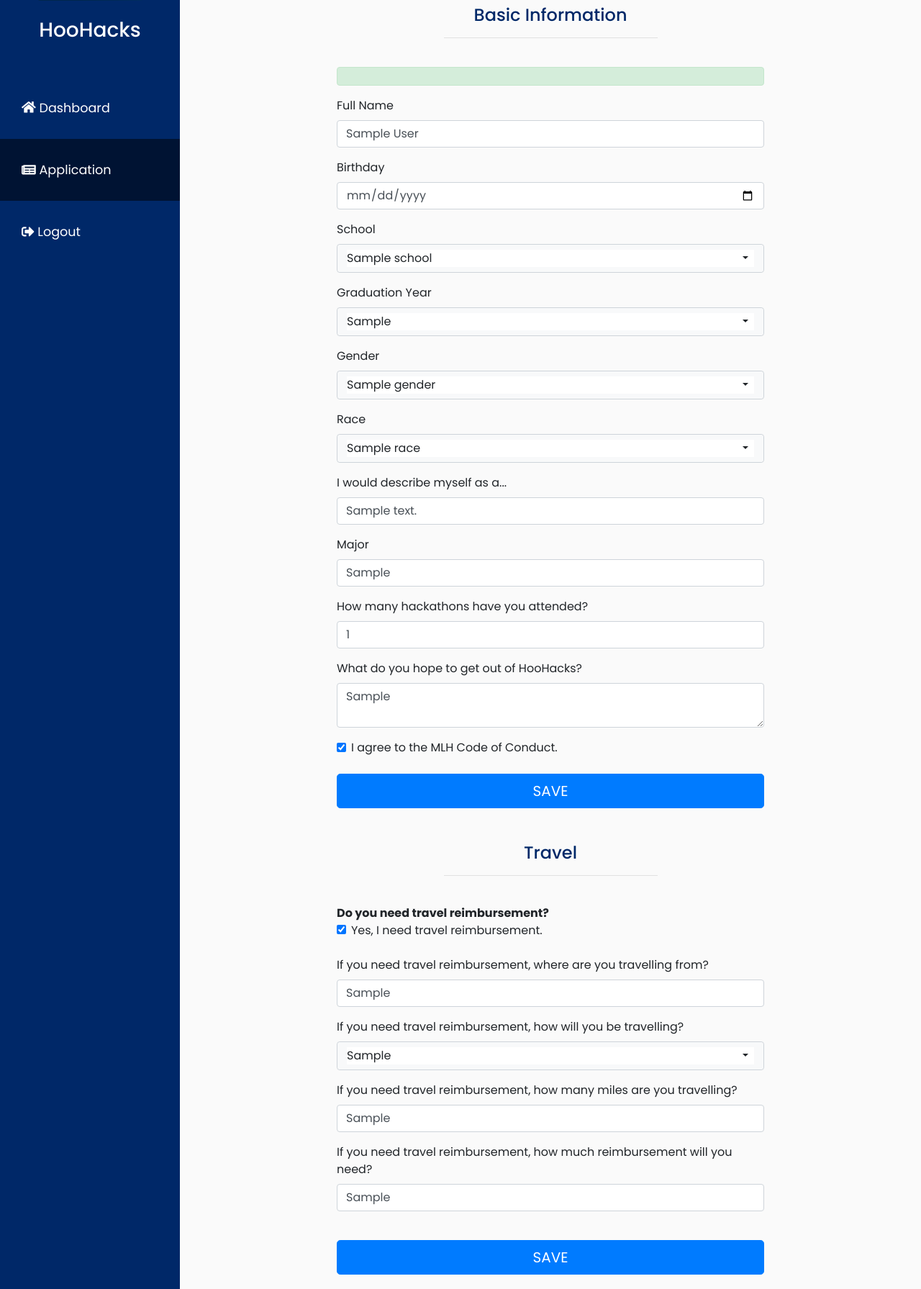
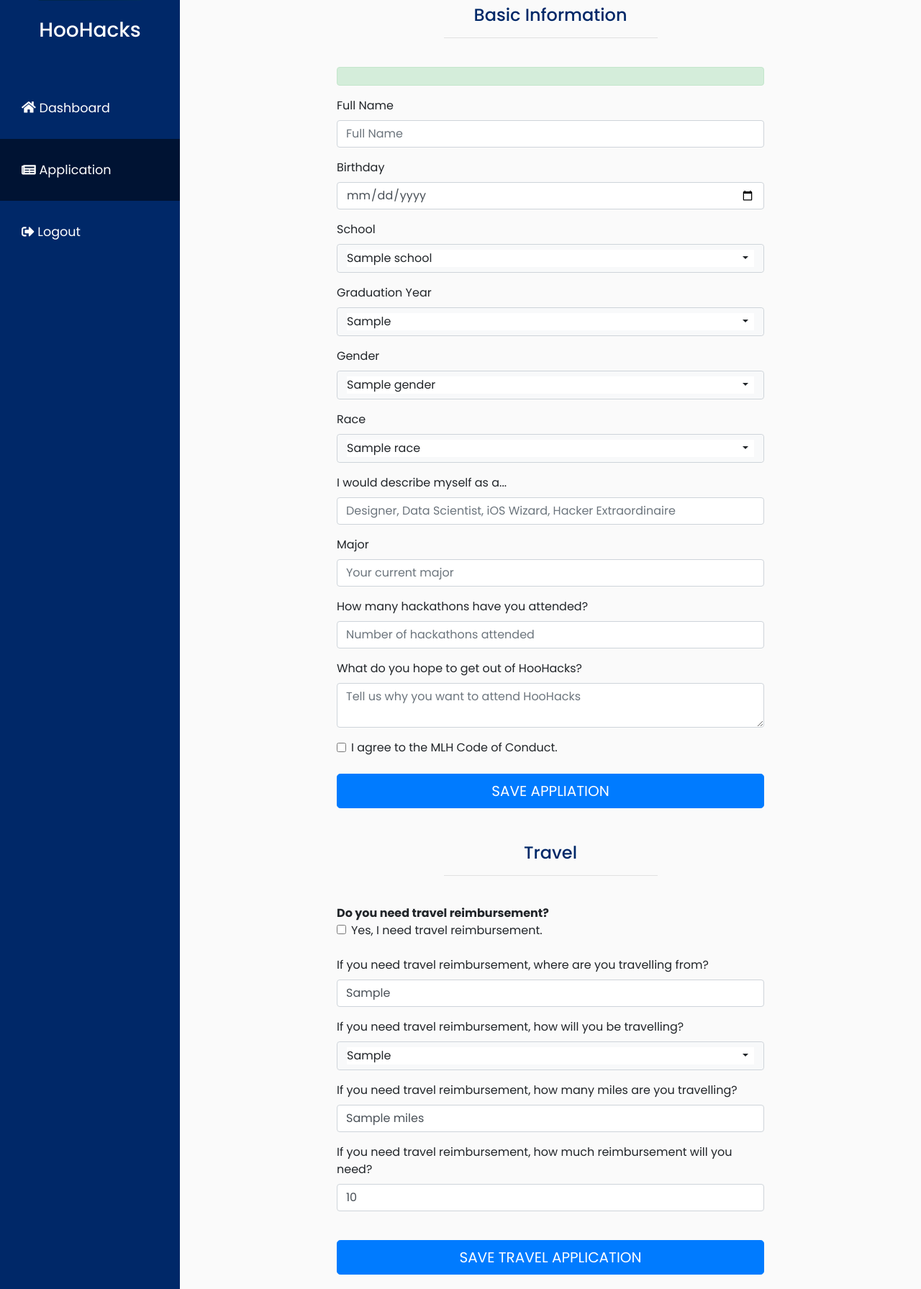
Before and after one commit to rithik/HackX, a Flask app: template templates/application.html in a window 1280 px wide. Shown: the part 166-1957 px from the top of the page at 72% size. Run offline with Flask 2, Linux system fonts and the light colour scheme; tables that the repository leaves empty hold one stand-in row (Sample ...); the template is opened without the code that fills it: values named after a table or form of the project are taken from there, most other values are stand-ins (such as "Sample title", 1, 10 or a date in 2020); some libraries are stand-ins or nearby versions.

Commit message:
Move application into its own model

```diff
--- a/app.py
+++ b/app.py
@@ -48,7 +48,7 @@ except:
 db = SQLAlchemy(app)
 migrate = Migrate(app, db)
 
-from models import User
+from models import User, Application
 
 def get_user(request):
     login_hash = request.cookies.get('login_hash')
@@ -56,6 +56,18 @@ def get_user(request):
     if u.count() == 0:
         return False
     return u.first()
+
+def get_application(request):
+    login_hash = request.cookies.get('login_hash')
+    u = User.query.filter_by(hash=login_hash)
+    if u.count() == 0:
+        return False
+    user = u.first()
+    email = user.email
+    a = Application.query.filter_by(email=email)
+    if u.count() == 0:
+        return False
+    return a.first()
 
 @app.route('/logout', methods=["GET", "POST"])
 def logout():
@@ -73,9 +85,18 @@ def login_page():
             return render_template("login_page.html", message="None")
     else:
         if request.form.get('button-type') == "register":
+            email = request.form['email']
+            f = User.query.filter_by(email=email)
+            if not f.count() == 0:
+                return render_template("login_page.html", message="There is already an account found with this email address!")
+            a = Application()
+            a.email = email
+            db.session.add(a)
             u = User()
-            u.email = request.form['email']
+            u.email = email
             u.password = generate_password_hash(request.form['password'])
+            u.is_hacker = True
+            u.application_id = a.id
             db.session.add(u)
             db.session.commit()
             return render_template("login_page.html", message="User created!")
@@ -97,18 +118,20 @@ def login_page():
 @app.route('/dashboard', methods=["GET", "POST"])
 def dashboard():
     u = get_user(request)
-    if not u:
-        return redirect("/")
-    return render_template("dashboard.html", user=u,
-        submission_deadline=settings.APPLICATION_SUBMISSION_DEADLINE.strftime("%B %d, %Y %I:%M:%S %Z"))
+    a = get_application(request)
+    if not u or not a:
+        return redirect("/logout")
+    return render_template("dashboard.html", user=u, app=a,
+        submission_deadline=settings.APPLICATION_SUBMISSION_DEADLINE_FMT)
 
 @app.route('/application', methods=["GET", "POST"])
 def application():
     u = get_user(request)
+    a = get_application(request)
     if not u:
-        return redirect("/")
+        return redirect("/logout")
     if not request.method == "POST":
-        return render_template("application.html", user=u,
+        return render_template("application.html", user=u, app=a,
             schools=settings.SCHOOLS, genders=settings.GENDERS,
             races=settings.RACES, grad_year=settings.GRADUATION_YEARS,
             travel_methods=settings.TRAVEL_METHODS, msg="")
@@ -121,16 +144,16 @@ def application():
             miles = request.form.get('miles', '')
             cost = request.form.get('cost', '')
             if travel == "on":
-                u.travel = True
-                u.where_from = where_from
-                u.travel_method = travel_method
-                u.miles = miles
-                u.cost = cost
+                a.travel = True
+                a.where_from = where_from
+                a.travel_method = travel_method
+                a.miles = miles
+                a.cost = cost
             else:
-                u.travel = False
-            db.session.add(u)
+                a.travel = False
+            db.session.add(a)
             db.session.commit()
-            return render_template("application.html", user=u,
+            return render_template("application.html", user=u,app=a,
                 schools=settings.SCHOOLS, genders=settings.GENDERS,
                 races=settings.RACES, grad_year=settings.GRADUATION_YEARS,
                 travel_methods=settings.TRAVEL_METHODS,
@@ -146,24 +169,24 @@ def application():
         hackathons = request.form.get('hackathons', '')
         why = request.form.get('why', '')
         mlh = request.form.get('mlh', '')
-        u.full_name = full_name
-        u.birthday = birthday
-        u.school = school
-        u.grad_year = grad_year
-        u.gender = gender
-        u.race = race
-        u.describe = describe
-        u.major = major
-        u.hackathons = hackathons
-        u.why = why
+        a.full_name = full_name
+        a.birthday = birthday
+        a.school = school
+        a.grad_year = grad_year
+        a.gender = gender
+        a.race = race
+        a.describe = describe
+        a.major = major
+        a.hackathons = hackathons
+        a.why = why
         if mlh == "on":
-            u.mlh_rules = True
+            a.mlh_rules = True
         else:
-            u.mlh_rules = False
-        u.app_complete = True
-        db.session.add(u)
+            a.mlh_rules = False
+        a.app_complete = True
+        db.session.add(a)
         db.session.commit()
-        return render_template("application.html", user=u,
+        return render_template("application.html", user=u, app=a,
             schools=settings.SCHOOLS, genders=settings.GENDERS,
             races=settings.RACES, grad_year=settings.GRADUATION_YEARS,
             travel_methods=settings.TRAVEL_METHODS,
--- a/settings.py
+++ b/settings.py
@@ -12,6 +12,7 @@ EVENT_NAME = "HooHacks"
 
 tz = timezone('US/Eastern')
 APPLICATION_SUBMISSION_DEADLINE = tz.localize(datetime.datetime(2019, 4, 30, 23, 59, 59, 0))
+APPLICATION_SUBMISSION_DEADLINE_FMT = APPLICATION_SUBMISSION_DEADLINE.strftime("%B %d, %Y %I:%M:%S %Z")
 
 SCHOOLS = []
 GRADUATION_YEARS = [2019, 2020, 2021, 2022, 2023, 2024]
@@ -23,5 +24,5 @@ TRAVEL_METHODS = ["Car", "Bus", "Train", "Airplane", "Other"]
 
 f = open("schools.csv", "r")
 for school in f:
-    SCHOOLS.append(school)
+    SCHOOLS.append(school.strip())
 f.close()
--- a/templates/application.html
+++ b/templates/application.html
@@ -79,13 +79,13 @@
                 {% endif %}
              <div class="form-group">
                <label for="full-name">Full Name</label>
-               <input type="name" required class="form-control" id="full-name" {% if user.app_complete %} value="{{ user.full_name }}" {% endif %} placeholder="Full Name" name="full-name">
+               <input type="name" required class="form-control" id="full-name" {% if app.app_complete %} value="{{ app.full_name }}" {% endif %} placeholder="Full Name" name="full-name">
              </div>
 
              <div class="form-group">
                <label for="date">Birthday</label>
                <br/>
-                  <input type="date" required class="form-control" id="date" {% if user.app_complete %} value="{{ user.birthday }}" {% endif %} name="birthday">
+                  <input type="date" required class="form-control" id="date" {% if app.app_complete %} value="{{ app.birthday }}" {% endif %} name="birthday">
               </div>
 
              <div class="form-group">
@@ -93,7 +93,10 @@
                <br/>
                <select name="school" id="school" required class="selectpicker" data-live-search="true" data-width="100%">
                   {% for s in schools %}
-                    <option value="{{s}}" {% if s == user.school %} selected {% endif %}>{{ s }}</option>
+                    <script>
+                        console.log('{{s}}');
+                    </script>
+                    <option value="{{s}}" {% if s == app.school %} selected {% endif %}>{{ s }}</option>
                   {% endfor %}
                 </select>
              </div>
@@ -103,7 +106,7 @@
                <br/>
                  <select name="grad-year" required class="selectpicker" data-width="100%">
                      {% for s in grad_year %}
-                       <option value="{{s}}" {% if s == user.grad_year %} selected {% endif %}>{{ s }}</option>
+                       <option value="{{s}}" {% if s == app.grad_year %} selected {% endif %}>{{ s }}</option>
                      {% endfor %}
                   </select>
               </div>
@@ -113,7 +116,7 @@
                 <br/>
                   <select name="gender" required class="selectpicker" data-width="100%">
                       {% for s in genders %}
-                        <option value="{{s}}" {% if s == user.gender %} selected {% endif %}>{{ s }}</option>
+                        <option value="{{s}}" {% if s == app.gender %} selected {% endif %}>{{ s }}</option>
                       {% endfor %}
                    </select>
                </div>
@@ -123,7 +126,7 @@
                  <br/>
                    <select name="race" required class="selectpicker" data-width="100%">
                        {% for s in races %}
-                         <option value="{{s}}" {% if s == user.race %} selected {% endif %}>{{ s }}</option>
+                         <option value="{{s}}" {% if s == app.race %} selected {% endif %}>{{ s }}</option>
                        {% endfor %}
                     </select>
                 </div>
@@ -131,35 +134,35 @@
                 <div class="form-group">
                   <label for="describe">I would describe myself as a...</label>
                   <br/>
-                     <input type="text" required class="form-control" id="describe" {% if user.app_complete %} value="{{ user.describe }}" {% endif %} placeholder="Designer, Data Scientist, iOS Wizard, Hacker Extraordinaire" name="describe">
+                     <input type="text" required class="form-control" id="describe" {% if app.app_complete %} value="{{ app.describe }}" {% endif %} placeholder="Designer, Data Scientist, iOS Wizard, Hacker Extraordinaire" name="describe">
                  </div>
 
                  <div class="form-group">
                    <label for="major">Major</label>
                    <br/>
-                      <input type="text" required class="form-control" id="major" {% if user.app_complete %} value="{{ user.major }}" {% endif %} placeholder="Your current major" name="major">
+                      <input type="text" required class="form-control" id="major" {% if app.app_complete %} value="{{ app.major }}" {% endif %} placeholder="Your current major" name="major">
                   </div>
 
                   <div class="form-group">
                     <label for="hackathons">How many hackathons have you attended?</label>
                     <br/>
-                       <input type="number" required class="form-control" id="hackathons" {% if user.app_complete %} value="{{ user.hackathons }}" {% endif %} placeholder="Number of hackathons attended" name="hackathons">
+                       <input type="number" required class="form-control" id="hackathons" {% if app.app_complete %} value="{{ app.hackathons }}" {% endif %} placeholder="Number of hackathons attended" name="hackathons">
                    </div>
 
                    <div class="form-group">
                      <label for="why">What do you hope to get out of HooHacks?</label>
                      <br/>
-                        <textarea required class="form-control" id="why" placeholder="Tell us why you want to attend HooHacks" name="why">{% if user.app_complete %}{{ user.why }}{% endif %}</textarea>
+                        <textarea required class="form-control" id="why" placeholder="Tell us why you want to attend HooHacks" name="why">{% if app.app_complete %}{{ app.why }}{% endif %}</textarea>
                     </div>
 
                 <div class="form-check">
-                   <input required type="checkbox" class="form-check-input" name="mlh" {% if user.mlh_rules %} checked {% endif %} id="exampleCheck1">
+                   <input required type="checkbox" class="form-check-input" name="mlh" {% if app.mlh_rules %} checked {% endif %} id="exampleCheck1">
                    <label class="form-check-label" for="exampleCheck1">I agree to the <a href="https://static.mlh.io/docs/mlh-code-of-conduct.pdf" target="_blank">MLH Code of Conduct</a>.</label>
                  </div>
 
                  <br/>
 
-              <button class="btn btn-lg btn-primary btn-block text-uppercase" name="button-type" value="application">Save</button>
+              <button class="btn btn-lg btn-primary btn-block text-uppercase" name="button-type" value="application">Save Appliation</button>
             </form>
 
             <br/>
@@ -175,13 +178,13 @@
             <b>Do you need travel reimbursement?</b>
 
             <div class="form-check">
-               <input type="checkbox" class="form-check-input" name="travel" {% if user.travel %} checked {% endif %} id="exampleCheck2">
+               <input type="checkbox" class="form-check-input" name="travel" {% if app.travel %} checked {% endif %} id="exampleCheck2">
                <label class="form-check-label" for="exampleCheck2">Yes, I need travel reimbursement.</label>
              </div>
              <br/>
              <div class="form-group">
                <label for="where-from">If you need travel reimbursement, where are you travelling from?</label>
-               <input type="name" class="form-control" id="where-from" {% if user.where_from %} value="{{ user.where_from }}" {% endif %} placeholder="Where are you travelling from?" name="where-from">
+               <input type="name" class="form-control" id="where-from" {% if app.where_from %} value="{{ app.where_from }}" {% endif %} placeholder="Where are you travelling from?" name="where-from">
              </div>
 
              <div class="form-group">
@@ -189,7 +192,7 @@
                <br/>
                <select name="travel-method" id="travel-method" required class="selectpicker" data-live-search="true" data-width="100%">
                   {% for s in travel_methods %}
-                    <option value="{{s}}" {% if s == user.travel_method %} selected {% endif %}>{{ s }}</option>
+                    <option value="{{s}}" {% if s == app.travel_method %} selected {% endif %}>{{ s }}</option>
                   {% endfor %}
                 </select>
              </div>
@@ -197,17 +200,17 @@
                 <div class="form-group">
                   <label for="miles">If you need travel reimbursement, how many miles are you travelling?</label>
                   <br/>
-                     <input type="text" class="form-control" id="miles" {% if user.miles %} value="{{ user.miles }}" {% endif %} placeholder="Number of miles" name="miles">
+                     <input type="text" class="form-control" id="miles" {% if app.miles %} value="{{ app.miles }}" {% endif %} placeholder="Number of miles" name="miles">
                  </div>
 
                  <div class="form-group">
                    <label for="cost">If you need travel reimbursement, how much reimbursement will you need?</label>
                    <br/>
-                      <input type="text" class="form-control" id="cost" {% if user.cost %} value="{{ user.cost }}" {% endif %} placeholder="Cost" name="cost">
+                      <input type="number" class="form-control" id="cost" {% if app.cost %} value="{{ app.cost }}" {% endif %} placeholder="Cost" name="cost">
                   </div>
                  <br/>
 
-              <button class="btn btn-lg btn-primary btn-block text-uppercase" name="button-type" value="travel">Save</button>
+              <button class="btn btn-lg btn-primary btn-block text-uppercase" name="button-type" value="travel">Save Travel Application</button>
             </form>
         </div>
     </div>
```
Also changed, not shown: migrations/versions/156576eb4c0e_.py (deleted, +0 -36 lines), migrations/versions/1e7a7669c918_.py (deleted, +0 -34 lines), migrations/versions/3425c53a31f8_.py (deleted, +0 -38 lines), migrations/versions/bb5977602c69_.py (deleted, +0 -28 lines), migrations/versions/bcacdd5df212_.py (added, +63 -0 lines), migrations/versions/d01301187b79_.py (deleted, +0 -50 lines), migrations/versions/e9903a1ef4f0_.py (deleted, +0 -28 lines), models.py (+11 -1 lines).
